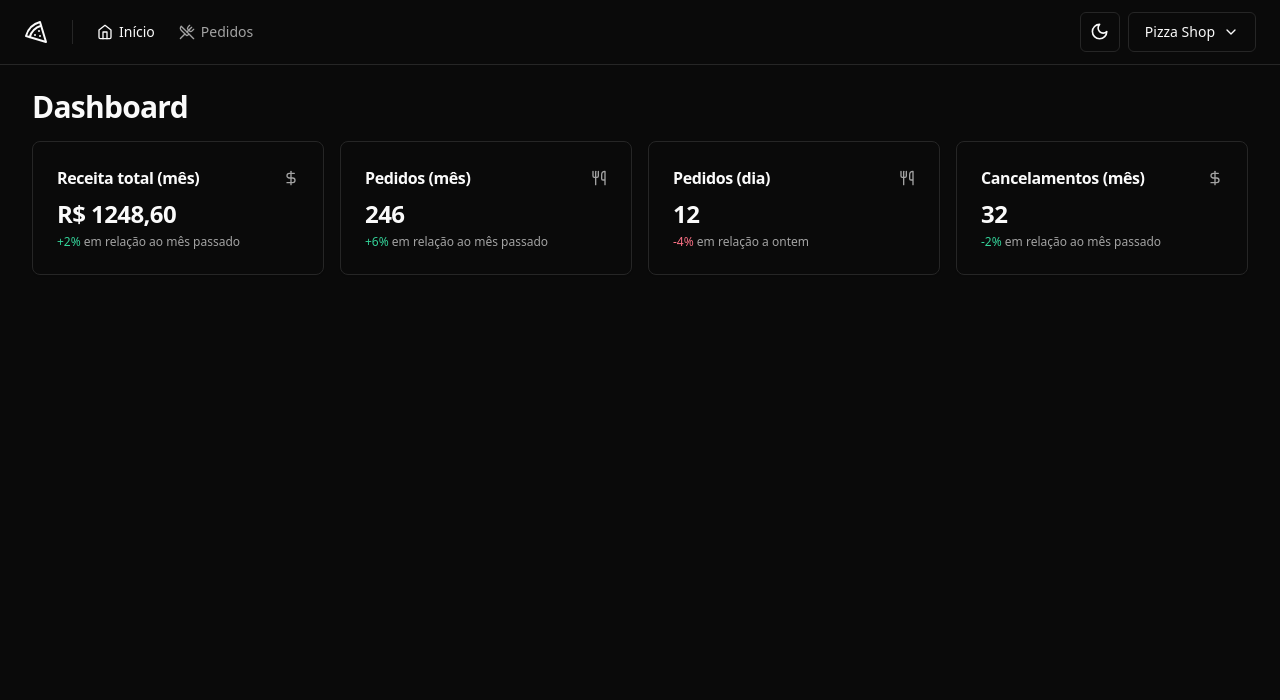
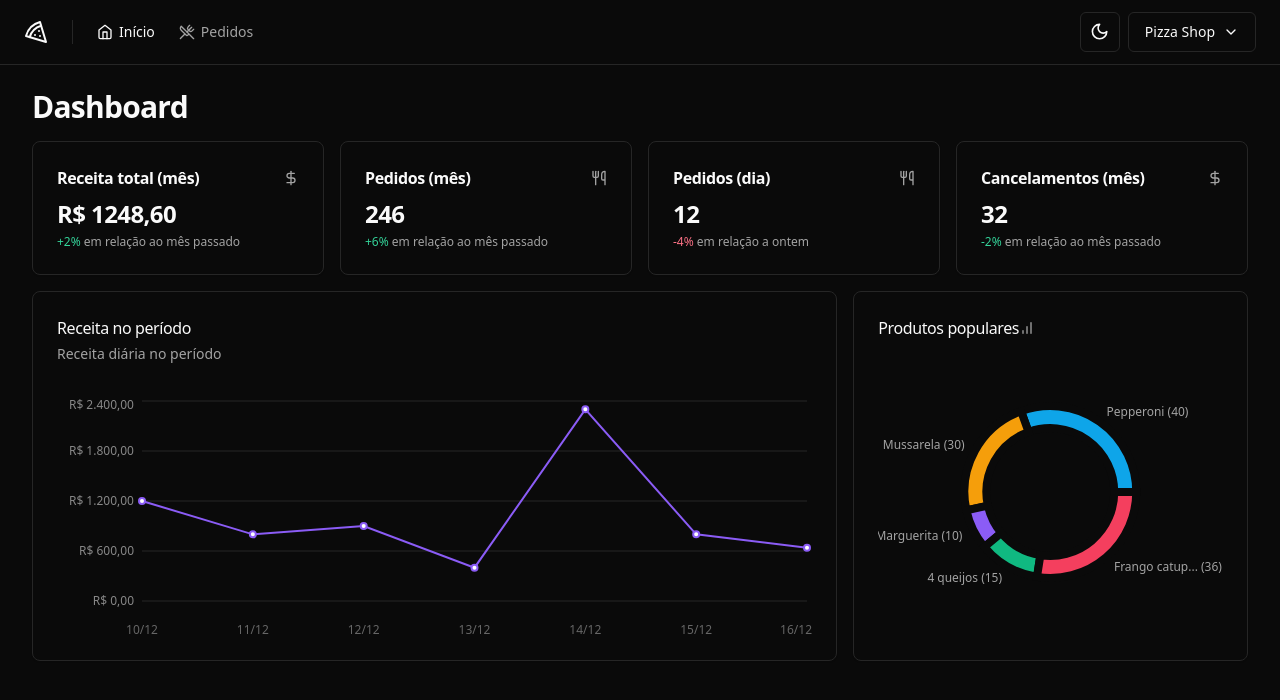
Before and after one commit to alissondiniz20/Design-System---pizza-shop, a React app: page / in a window 1280 px wide. Shown: the top 700 px of the page. Built offline with nearby package versions, Linux system fonts and the light colour scheme; the HTML template or start-up script is replaced by a standard one.

Commit message:
popular products chart

```diff
--- a/package.json
+++ b/package.json
@@ -27,6 +27,7 @@
     "react-helmet-async": "^2.0.4",
     "react-hook-form": "^7.50.1",
     "react-router-dom": "^6.22.1",
+    "recharts": "^2.12.3",
     "sonner": "^1.4.0",
     "sort-by": "^1.2.0",
     "tailwind-merge": "^2.2.1",
--- a/src/pages/app/dashboard/dashboard.tsx
+++ b/src/pages/app/dashboard/dashboard.tsx
@@ -3,6 +3,8 @@
 import { MonthOrdersAmountCard } from './month-orders-amount-card'
 import { DayOrdersAmountCard } from './day-orders-amount-card'
 import { MonthCanceledOrdersAmountCard } from './month-canceled-orders-amount-card'
+import { RevenueChart } from './revenue-chart'
+import { PopularProductsChart } from './popular-products-chart'
 
 export function Dashboard() {
   return (
@@ -17,6 +19,11 @@
           <DayOrdersAmountCard />
           <MonthCanceledOrdersAmountCard />
         </div>
+
+        <div className='grid grid-cols-9 gap-4'>
+          <RevenueChart />
+          <PopularProductsChart />
+        </div>
       </div>
     </>
   )
--- a/src/pages/app/dashboard/day-orders-amount-card.tsx
+++ b/src/pages/app/dashboard/day-orders-amount-card.tsx
@@ -1,5 +1,5 @@
 import { Card, CardContent, CardHeader, CardTitle } from "@/components/ui/card";
-import { Utensils } from "lucide-react";
+import {  Utensils } from "lucide-react";
 
 export function DayOrdersAmountCard() {
   return (
--- /dev/null
+++ b/src/pages/app/dashboard/popular-products-chart.tsx
@@ -0,0 +1,86 @@
+import { Card, CardContent, CardDescription, CardHeader, CardTitle } from "@/components/ui/card";
+import { BarChart } from "lucide-react";
+
+import { ResponsiveContainer, PieChart, Pie, Cell, Tooltip } from 'recharts'
+import colors from 'tailwindcss/colors'
+
+const data = [
+  { product: 'Pepperoni', amount: 40 },
+  { product: 'Mussarela', amount: 30 },
+  { product: 'Marguerita', amount: 10 },
+  { product: '4 queijos', amount: 15 },
+  { product: 'Frango catupiry', amount: 36 },
+]
+
+const COLORS = [
+  colors.sky[500],
+  colors.amber[500],
+  colors.violet[500],
+  colors.emerald[500],
+  colors.rose[500],
+]
+
+export function PopularProductsChart() {
+  return(
+    <Card className="col-span-3">
+      <CardHeader className="pb-8">
+        <div className="flex items-center justify=between">
+          <CardTitle className="text-base font-medium">Produtos populares</CardTitle>
+          <BarChart className="w-4 h-4 text-muted-foreground" />
+        </div>
+      </CardHeader>
+      <CardContent>
+        <ResponsiveContainer width='100%' height={240}>
+          <PieChart style={{ fontSize: 12 }}>
+            <Pie
+              data={data}
+              dataKey="amount"
+              nameKey="product"
+              cx="50%"
+              cy="50%"
+              outerRadius={86}
+              innerRadius={64}
+              strokeWidth={8}
+              labelLine={false}
+              label={({
+                cx,
+                cy,
+                midAngle,
+                innerRadius,
+                outerRadius,
+                value,
+                index,
+              }) => {
+                const RADIAN = Math.PI / 180
+                const radius = 12 + innerRadius + (outerRadius - innerRadius)
+                const x = cx + radius * Math.cos(-midAngle * RADIAN)
+                const y = cy + radius * Math.sin(-midAngle * RADIAN)
+
+                return (
+                  <text
+                    x={x}
+                    y={y}
+                    className="fill-muted-foreground text-xs"
+                    textAnchor={x > cx ? 'start' : 'end'}
+                    dominantBaseline="central"
+                  >
+                    {data[index].product.length > 12
+                      ? data[index].product.substring(0, 12).concat('...')
+                      : data[index].product}{' '}
+                    ({value})
+                  </text>
+                )
+              }}
+            >
+              {data.map((_, index) => {
+                return (
+                  <Cell key={`cell-${index}`} fill={COLORS[index]} className="stroke-background hover:opacity-80" />
+                )
+              })}
+            </Pie>
+          </PieChart>
+        </ResponsiveContainer>
+      </CardContent>
+    </Card>
+  )
+}
--- /dev/null
+++ b/src/pages/app/dashboard/revenue-chart.tsx
@@ -0,0 +1,48 @@
+import { Card, CardContent, CardDescription, CardHeader, CardTitle } from "@/components/ui/card";
+
+import { ResponsiveContainer, LineChart, XAxis, YAxis, CartesianGrid, Line, Tooltip } from 'recharts'
+import colors from 'tailwindcss/colors'
+
+const data = [
+  { date: '10/12', revenue: 1200 },
+  { date: '11/12', revenue: 800 },
+  { date: '12/12', revenue: 900 },
+  { date: '13/12', revenue: 400 },
+  { date: '14/12', revenue: 2300 },
+  { date: '15/12', revenue: 800 },
+  { date: '16/12', revenue: 640 },
+]
+
+export function RevenueChart() {
+  return(
+    <Card className="col-span-6">
+      <CardHeader className="flex-row items-center justify-between pb-8">
+        <div className="space-y-1">
+          <CardTitle className="text-base font-medium">Receita no período</CardTitle>
+          <CardDescription>Receita diária no período</CardDescription>
+        </div>
+      </CardHeader>
+      <CardContent>
+        <ResponsiveContainer width='100%' height={240}>
+          <LineChart data={data} style={{ fontSize: 12 }}>
+            <XAxis dataKey='date' tickLine={false} axisLine={false} dy={16} />
+            <YAxis
+              stroke="#888"
+              axisLine={false}
+              tickLine={false}
+              width={80}
+              tickFormatter={(value: number) =>
+                value.toLocaleString('pt-BR', {
+                  style: 'currency',
+                  currency: 'BRL',
+                })} />
+
+            <CartesianGrid vertical={false} className="stroke-muted" />
+            <Line type='linear' strokeWidth={2} dataKey='revenue' stroke={colors.violet['500']} />
+
+          </LineChart>
+        </ResponsiveContainer>
+      </CardContent>
+    </Card>
+  )
+}
```
Also changed, not shown: 1 other file (tests, documents, lock files or other folders).
